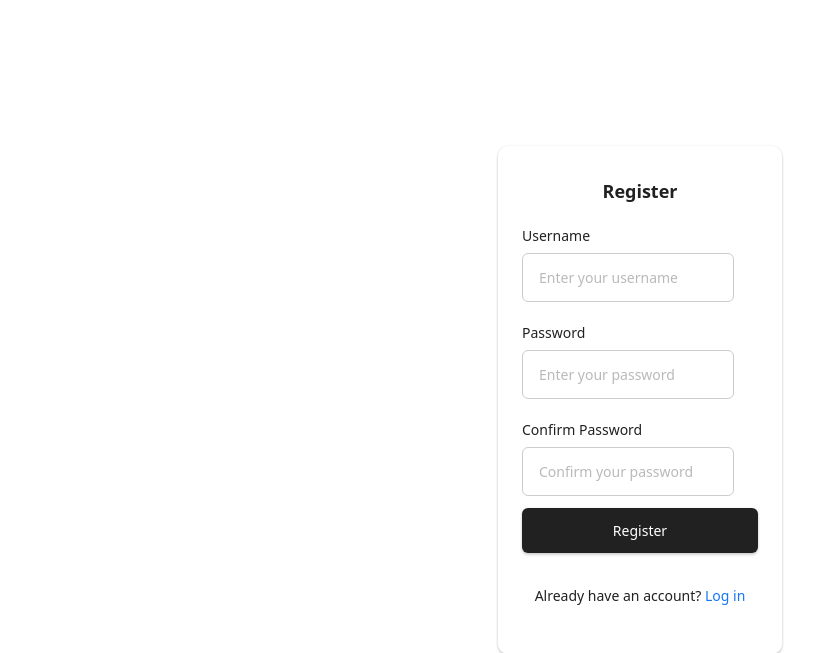
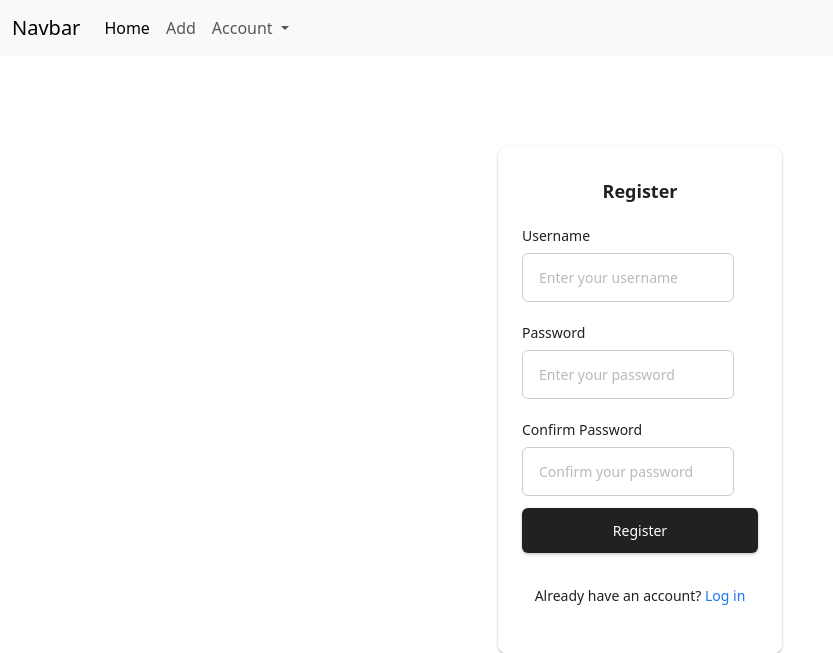
Before and after one commit to gweiser/finance-tracker, a Flask app: page /register in a window 1280 px wide. Shown: the top 653 px of the page, without its empty margins (0-833 px from the left). Run offline with Flask 3, Linux system fonts and the light colour scheme.

Commit message:
Made navbar (bootstrap) and started on main page

```diff
--- a/website/templates/base.html
+++ b/website/templates/base.html
@@ -11,6 +11,35 @@
     </head>
     <body>
         <script src="https://cdn.jsdelivr.net/npm/bootstrap@5.3.2/dist/js/bootstrap.bundle.min.js" integrity="sha384-C6RzsynM9kWDrMNeT87bh95OGNyZPhcTNXj1NW7RuBCsyN/o0jlpcV8Qyq46cDfL" crossorigin="anonymous"></script>
+
+        <nav class="navbar navbar-expand-lg bg-body-tertiary">
+            <div class="container-fluid">
+              <a class="navbar-brand" href="#">Navbar</a>
+              <button class="navbar-toggler" type="button" data-bs-toggle="collapse" data-bs-target="#navbarNavDropdown" aria-controls="navbarNavDropdown" aria-expanded="false" aria-label="Toggle navigation">
+                <span class="navbar-toggler-icon"></span>
+              </button>
+              <div class="collapse navbar-collapse" id="navbarNavDropdown">
+                <ul class="navbar-nav">
+                  <li class="nav-item">
+                    <a class="nav-link active" aria-current="page" href="{{ url_for('views.home') }}">Home</a>
+                  </li>
+                  <!--Item in Navbar-->
+                  <li class="nav-item">
+                    <a class="nav-link" href="#">Add</a>
+                  <!--Dropdown menu-->
+                  <li class="nav-item dropdown">
+                    <a class="nav-link dropdown-toggle" href="#" role="button" data-bs-toggle="dropdown" aria-expanded="false">
+                      Account
+                    </a>
+                    <ul class="dropdown-menu">
+                      <li><a class="dropdown-item" href="#">Manage</a></li>
+                      <li><a class="dropdown-item" href="#">Logout</a></li>
+                    </ul>
+                  </li>
+                </ul>
+              </div>
+            </div>
+          </nav>
 
         {% for category, message in get_flashed_messages(with_categories=true) %}
             {% if category == "success" %}
--- a/website/views.py
+++ b/website/views.py
@@ -12,26 +12,33 @@ def login():
     if request.method == "POST":
         username = request.form.get("username")
         password = request.form.get("password")
-        hashed_pwd_row = db.execute("SELECT hashed_pwd FROM users WHERE username = ?", (username, )).fetchone()
-        hashed_pwd_string = hashed_pwd_row["hashed_pwd"]
-        # hash user input, then check if same as hash in database
-        input_hashed = pbkdf2_hmac("sha256", password.encode(), b"bad_salt", 200_000)
-        input_hashed_string = input_hashed.hex()
-        # Check if no match
-        if hashed_pwd_string != input_hashed_string:
-            flash("Password is incorrect!", "error")
-        # if username isn't in database
-        elif db.execute("SELECT 1 from users WHERE LOWER(username) = LOWER(?)", (username, )).fetchone() is None:
+        # Check for user not existing
+        if db.execute("SELECT 1 from users WHERE LOWER(username) = LOWER(?)", (username, )).fetchone() is None:
             flash("Username does not exist", "error")
+        # If user exists
         else:
-            #Log in user
-            session["username"] = username
-            flash("Logged in successfully", "success")
-            return redirect(url_for("views.home"))
+            # Get row from database
+            hashed_pwd_row = db.execute("SELECT hashed_pwd FROM users WHERE username = ?", (username, )).fetchone()
+            # Index into the hashed_pwd for that row
+            hashed_pwd_string = hashed_pwd_row["hashed_pwd"]
+
+            # hash user input (for comparing to database hash)
+            input_hashed = pbkdf2_hmac("sha256", password.encode(), b"bad_salt", 200_000)
+            input_hashed_string = input_hashed.hex()
+
+            # If passwords don't match
+            if hashed_pwd_string != input_hashed_string:
+                flash("Password is incorrect!", "error")
+            # If passwords match
+            else:
+                # Store user in session
+                session["username"] = username
+                flash("Logged in successfully", "success")
+                # Send user to main page
+                return redirect(url_for("views.home"))
 
         # Bring user back to login
         return redirect(url_for("views.login"))
-
     else:
         return render_template("login.html")
 
@@ -76,10 +83,11 @@ def logout():
     pass
 
 
-@views.route('/')
+@views.route('/', methods = ["GET", "POST"])
 def home():
-    return redirect(url_for("views.login"))
-    #return '<h1>Foo</h1>'
+    if request.method == "GET":
+        if session["username"] is not None:
+            return render_template("home.html")
 
 @views.route('/add')
 def add():
```
